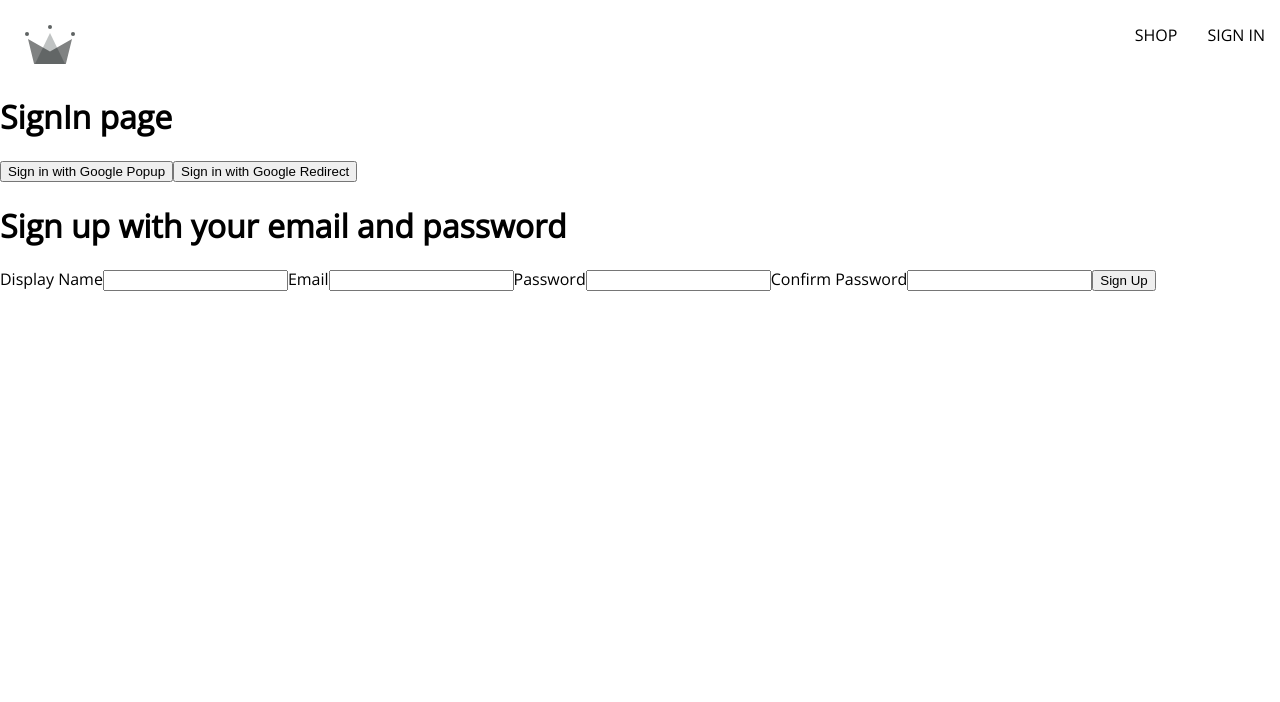
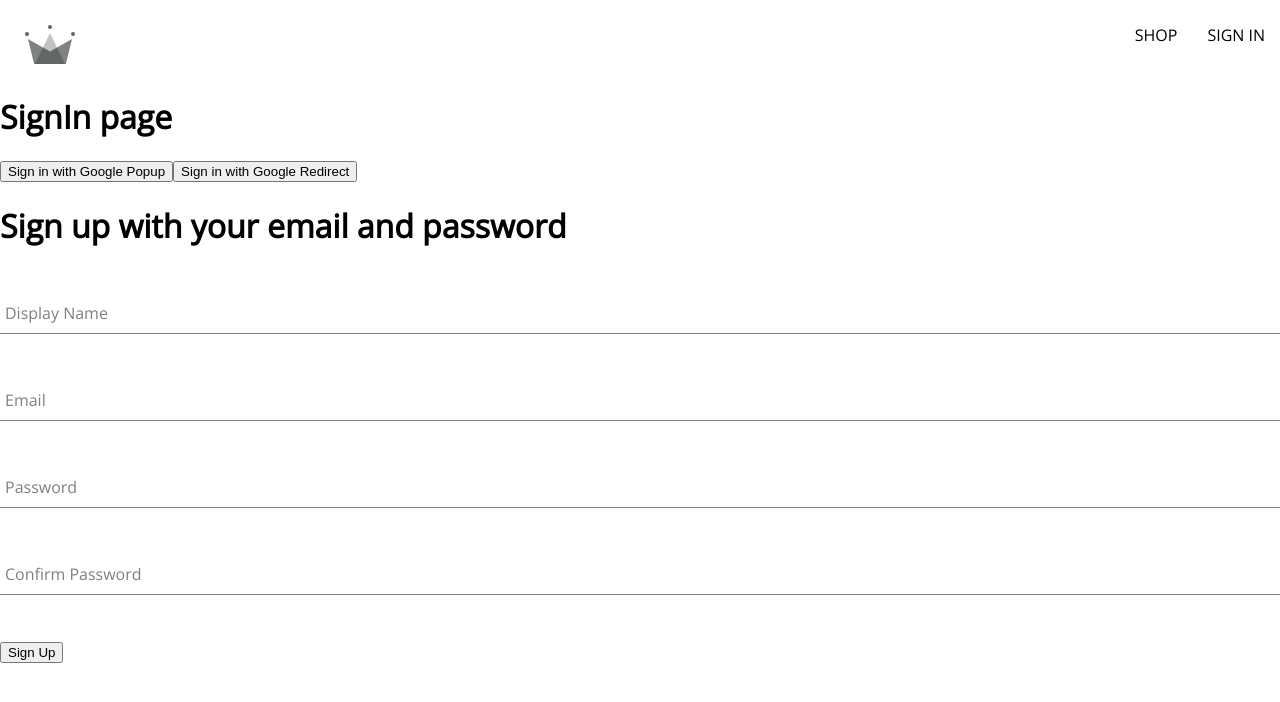
Before and after one commit to Nevin06/ZTM-React-capstone-project, a React (Create React App) app in the folder crwn-clothing/: page /sign-in in a window 1280 px wide. Shown: the top 702 px of the page. Built offline with nearby package versions, Linux system fonts and the light colour scheme.

Commit message:
Generalizing Form Input Component

```diff
--- /dev/null
+++ b/crwn-clothing/src/components/form-input/form-input.component.jsx
@@ -0,0 +1,18 @@
+import './form-input.styles.scss';
+const FormInput = ({ label, ...otherProps}) => {
+    return (
+        <div className="group">
+            <input className="form-input" {...otherProps} />
+            {label && (
+                <label
+                    className={`${otherProps.value.length ? 'shrink' : ''
+                } form-input-label`}
+                >
+                    {label}
+                </label>
+            )}
+         </div>
+    );
+};
+
+export default FormInput;
--- /dev/null
+++ b/crwn-clothing/src/components/form-input/form-input.styles.scss
@@ -0,0 +1,53 @@
+$sub-color: grey;
+$main-color: black;
+
+@mixin shrinkLabel {
+    top: -14px;
+    font-size: 12px;
+    color: $main-color;
+}
+
+.group {
+    position: relative;
+    margin: 45px 0;
+
+    .form-input {
+        background: none;
+        background-color: white;
+        color: $sub-color;
+        font-size: 18px;
+        padding: 10px 10px 10px 5px;
+        display: block;
+        width: 100%;
+        border: none;
+        border-radius: 0;
+        border-bottom: 1px solid $sub-color;
+        margin: 25px 0;
+
+        &:focus {
+            outline: none;
+        }
+
+        &:focus ~ .form-input-label {
+            @include shrinkLabel();
+        }
+    }
+
+    input[type='password'] {
+        letter-spacing: 0.3em;
+    }
+
+    .form-input-label {
+        color: $sub-color;
+        font-size: 16px;
+        font-weight: normal;
+        position: absolute;
+        pointer-events: none;
+        left: 5px; top: 10px;
+        transition: 300ms ease all;
+
+        &.shrink {
+            @include shrinkLabel();
+        }
+    }
+}
--- a/crwn-clothing/src/components/sign-up-form/sign-up-form.component.jsx
+++ b/crwn-clothing/src/components/sign-up-form/sign-up-form.component.jsx
@@ -1,5 +1,6 @@
 import { useState } from "react";
 import { createAuthUserWithEmailAndPassword, createUserDocumentFromAuth } from "../../utils/firebase/firebase.utils";
+import FormInput from "../form-input/form-input.component";
 
 const defaultFormFields = {
     displayName: '',
@@ -50,17 +51,13 @@
         <div>
             <h1>Sign up with your email and password</h1>
             <form onSubmit={handleSubmit}>
-                <label>Display Name</label>
-                <input type="text" required onChange={handleChange} name="displayName" value={displayName} />
+                <FormInput label="Display Name" type="text" required onChange={handleChange} name="displayName" value={displayName} />
 
-                <label>Email</label>
-                <input type="email" required onChange={handleChange} name="email" value={email} />
+                <FormInput label="Email" type="email" required onChange={handleChange} name="email" value={email} />
 
-                <label>Password</label>
-                <input type="password" required onChange={handleChange} name="password" value={password} />
+                <FormInput label="Password" type="password" required onChange={handleChange} name="password" value={password} />
 
-                <label>Confirm Password</label>
-                <input type="password" required onChange={handleChange} name="confirmPassword" value={confirmPassword} />
+                <FormInput label="Confirm Password" type="password" required onChange={handleChange} name="confirmPassword" value={confirmPassword} />
                 <button type="submit">Sign Up</button>
             </form>
         </div>
```
